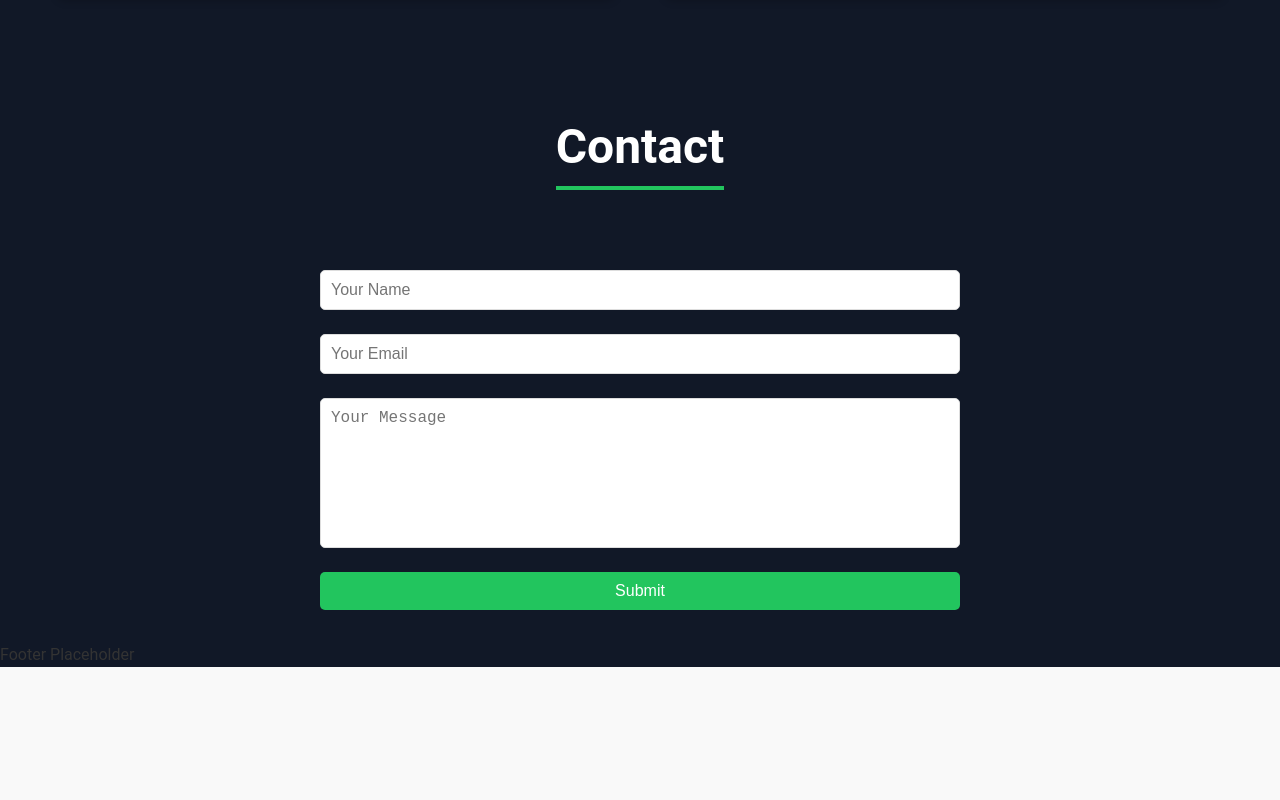
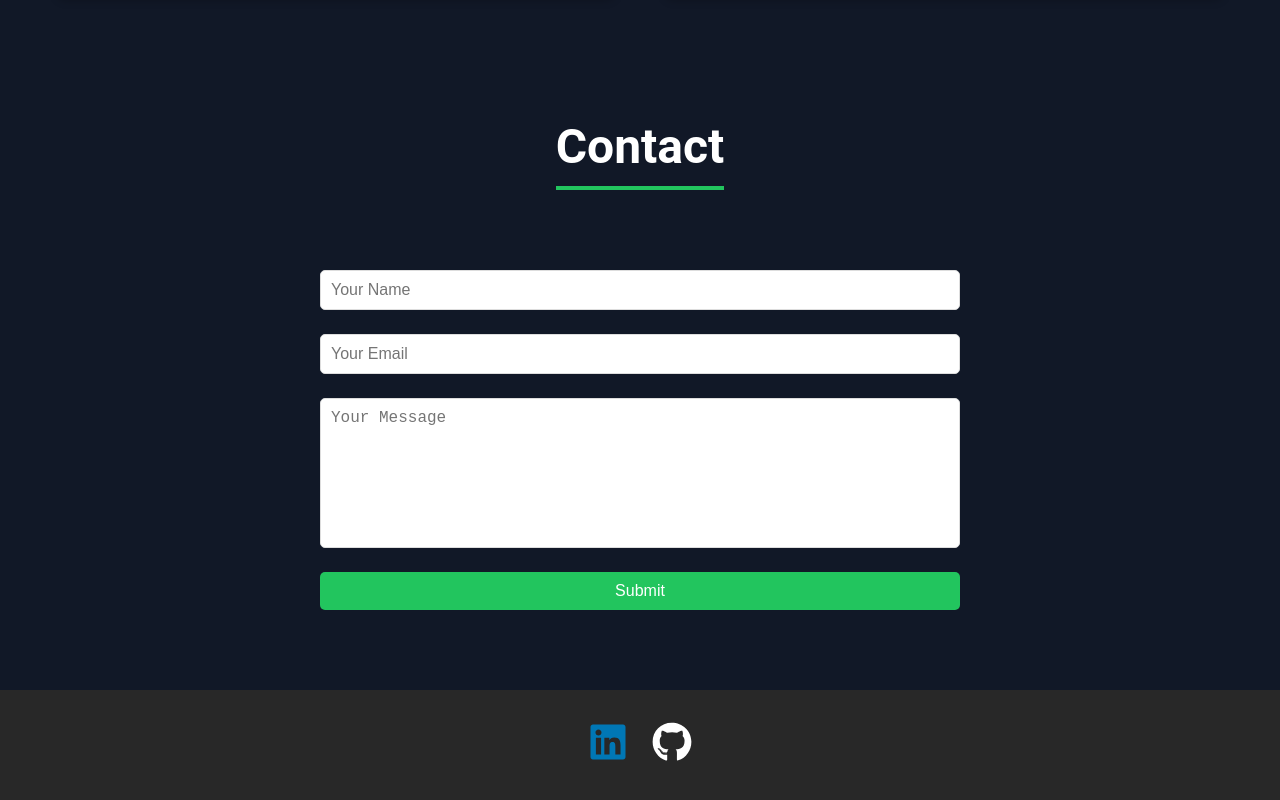
Before and after one commit to Agraw-Mindaye/Portfolio, a React (Create React App) app: page / in a window 1280 px wide. Shown: the part 2531-3331 px from the top of the page. Before the commit the page ends 3198 px from the top, so only its background shows below. Built offline with nearby package versions, Linux system fonts and the light colour scheme.

Commit message:
created Footer section

```diff
--- a/src/components/Footer.tsx
+++ b/src/components/Footer.tsx
@@ -1,8 +1,56 @@
+import { FaGithub, FaLinkedin } from "react-icons/fa";
+
+import { CSSProperties } from "react";
+
 const Footer = () => {
-    return (
-        <div>Footer Placeholder</div>
-    )
+  const footerStyle: CSSProperties = {
+    display: "flex",
+    flexDirection: "column",
+    justifyContent: "center",
+    alignItems: "center",
+    marginTop: "3rem",
+    padding: "1.5rem",
+    backgroundColor: "#282828",
+    position: "relative",
+    bottom: 0,
+    height: '7rem',
+    width: "100%",
+  };
 
-}
+  const iconContainerStyle: CSSProperties = {
+    display: "flex",
+    gap: "1.5rem",
+  };
+
+  const iconStyle: CSSProperties = {
+    fontSize: "2.5rem",
+    color: "#fff",
+    transition: "transform 0.3s ease-in-out",
+  };
+
+  return (
+    <footer style={footerStyle}>
+      <div style={iconContainerStyle}>
+        {/* LinkedIn Icon */}
+        <a href="https://github.com/Agraw-Mindaye" target="_blank" rel="noopener noreferrer">
+          <FaLinkedin
+            style={{ ...iconStyle, color: "#0077B5" }} // LinkedIn blue color
+            onMouseEnter={(e) => (e.currentTarget.style.transform = "scale(1.2)")}
+            onMouseLeave={(e) => (e.currentTarget.style.transform = "scale(1)")}
+          />
+        </a>
+
+        {/* GitHub Icon */}
+        <a href="https://www.linkedin.com/in/agraw-min/" target="_blank" rel="noopener noreferrer">
+          <FaGithub
+            style={{ ...iconStyle, color: "#fff" }}
+            onMouseEnter={(e) => (e.currentTarget.style.transform = "scale(1.2)")}
+            onMouseLeave={(e) => (e.currentTarget.style.transform = "scale(1)")}
+          />
+        </a>
+      </div>
+    </footer>
+  );
+};
 
 export default Footer;
```
